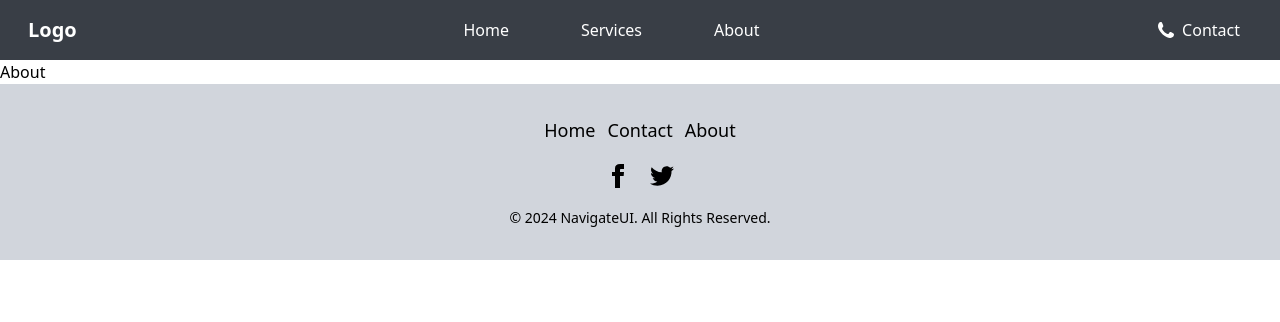
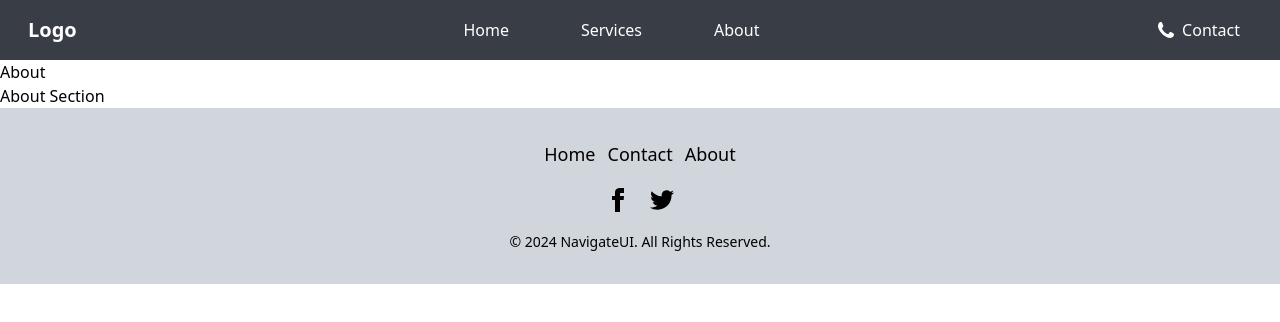
Before and after one commit to meizan2142/Mindfulcare, a React (Vite) app: page /about in a window 1280 px wide. Shown: the top 322 px of the page. Built offline with nearby package versions, Linux system fonts and the light colour scheme.

Commit message:
added about section

```diff
--- a/src/pages/About/About.jsx
+++ b/src/pages/About/About.jsx
@@ -1,7 +1,10 @@
 const About = () => {
-    return (
-        <div>About</div>
-    )
-}
+  return (
+    <div>
+      About
+      <p>About Section</p>
+    </div>
+  );
+};
 
-export default About
+export default About;
```
